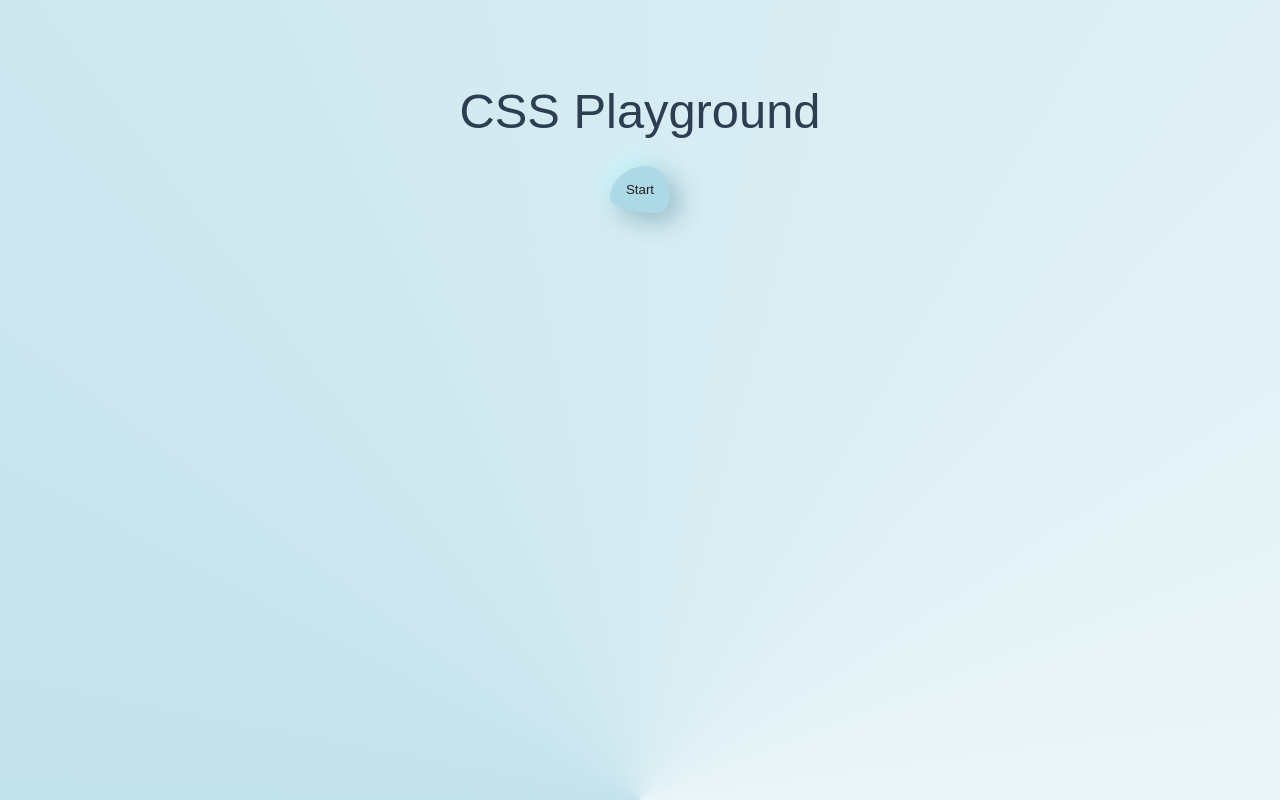
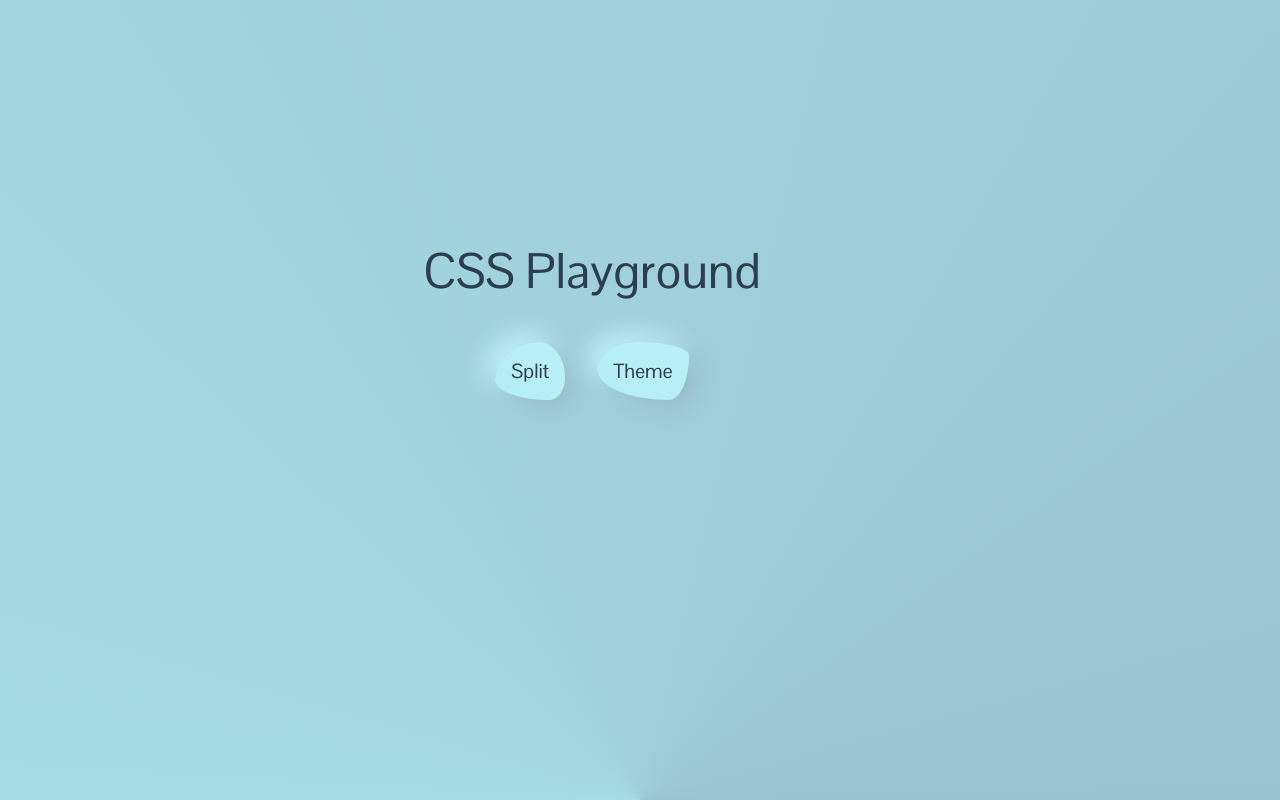
Before and after one commit to Miguel-Bento-Github/heavy, a Vue app: page / in a window 1280 px wide. Built offline with nearby package versions, Linux system fonts and the light colour scheme.

Commit message:
Add blend and update theme

```diff
--- a/src/App.vue
+++ b/src/App.vue
@@ -1,19 +1,68 @@
 <template>
-  <Button msg="Start" />
+  <main @resize="setRect" @mousemove="moveApp" ref="app" class="app">
+    <Button @split="showSplit = !showSplit" />
+    <Split v-show="showSplit" />
+  </main>
 </template>
 
 <script>
-  import Button from './components/Button.vue';
+  import Button from './components/Buttons.vue';
+  import Split from './components/Split.vue';
 
   export default {
     name: 'App',
     components: {
       Button,
+      Split,
+    },
+    data() {
+      return {
+        rect: 0,
+        showSplit: false,
+      };
+    },
+    methods: {
+      a() {
+        console.log('a');
+      },
+      moveApp({ clientX, clientY }) {
+        const { app } = this.$refs;
+        const { left, right, top, bottom } = this.rect;
+
+        const horizontalCenter = (left + right) / 2;
+        const x = horizontalCenter - clientX;
+
+        const verticalCenter = (top + bottom) / 2;
+        const y = verticalCenter - clientY;
+
+        app.style.setProperty('--shadowX', `${x / 100}px`);
+        app.style.setProperty('--shadowY', `${-y / 50}px`);
+        app.style.setProperty('--rotateY', `${x / 100}deg`);
+        app.style.setProperty('--rotateX', `${-y / 50}deg`);
+      },
+      setRect() {
+        const { app } = this.$refs;
+        this.rect = app.getBoundingClientRect();
+      },
+    },
+    mounted() {
+      this.setRect();
     },
   };
 </script>
 
-<style>
+<style lang="scss">
+  @import url('https://fonts.googleapis.com/css?family=Pontano+Sans:400');
+  @import './animation/morph.css';
+  @import './css/typography.css';
+
+  :root {
+    --default: #ace8f1;
+    --light: #c7f8ff;
+    --dark: #93b8c4;
+    --text: #2c3e50;
+  }
+
   * {
     box-sizing: border-box;
     margin: 0;
@@ -21,66 +70,35 @@
   }
 
   #app {
+    font-family: 'Pontano Sans', sans-serif;
     -webkit-font-smoothing: antialiased;
     -moz-osx-font-smoothing: grayscale;
     text-align: center;
-    color: #2c3e50;
-    background: conic-gradient(from 0.5turn at bottom center, #add8e6, #ffffff);
+    color: var(--text);
     height: 100vh;
-    width: 100%;
-    padding: 5rem;
+    width: 100vw;
+    padding: 10rem;
   }
 
-  @import url('https://fonts.googleapis.com/css?family=Pontano+Sans:400');
-
-  html {
-    font-size: 100%;
-  } /*16px*/
-
-  body {
-    font-family: 'Pontano Sans', sans-serif;
-    font-weight: 400;
-    line-height: 1.75;
+  .app {
+    border-radius: 1rem;
+    box-shadow: calc(-1 * var(--shadowX)) var(--shadowY) 30px var(--light),
+      var(--shadowX) calc(-1 * var(--shadowY)) 30px var(--dark);
+    padding: 5rem;
+    width: 90%;
+    transition: all 0.4s ease;
   }
 
-  p {
-    margin-bottom: 1rem;
+  .app:hover {
+    transform: rotateY(var(--rotateY)) rotateX(var(--rotateX));
   }
 
-  h1,
-  h2,
-  h3,
-  h4,
-  h5 {
-    margin: 3rem 0 1.38rem;
-    font-family: 'Pontano Sans', sans-serif;
-    font-weight: 400;
-    line-height: 1.3;
+  .fade-enter-active,
+  .fade-leave-active {
+    transition: opacity 0.4s ease-in-out;
   }
-
-  h1 {
-    margin-top: 0;
-    font-size: 3.052rem;
-  }
-
-  h2 {
-    font-size: 2.441rem;
-  }
-
-  h3 {
-    font-size: 1.953rem;
-  }
-
-  h4 {
-    font-size: 1.563rem;
-  }
-
-  h5 {
-    font-size: 1.25rem;
-  }
-
-  small,
-  .text_small {
-    font-size: 0.8rem;
+  .fade-enter,
+  .fade-leave-to {
+    opacity: 0;
   }
 </style>
--- /dev/null
+++ b/src/animation/morph.css
@@ -0,0 +1,35 @@
+@keyframes morph-a {
+  33% {
+    border-radius: 21% 79% 21% 79% / 69% 23% 77% 31%;
+  }
+  66% {
+    border-radius: 61% 39% 21% 79% / 69% 61% 39% 31%;
+  }
+  100% {
+    border-radius: 77% 23% 33% 67% / 43% 63% 37% 57%;
+  }
+}
+
+@keyframes morph-b {
+  33% {
+    border-radius: 17% 83% 22% 78% / 30% 30% 70% 70%;
+  }
+  66% {
+    border-radius: 48% 52% 22% 78% / 46% 23% 77% 54%;
+  }
+  100% {
+    border-radius: 26% 74% 22% 78% / 46% 23% 77% 54%;
+  }
+}
+
+@keyframes morph-c {
+  33% {
+    border-radius: 21% 79% 21% 79% / 69% 23% 77% 31%;
+  }
+  66% {
+    border-radius: 26% 74% 22% 78% / 46% 70% 30% 54%;
+  }
+  100% {
+    border-radius: 69% 31% 88% 12% / 30% 44% 56% 70%;
+  }
+}
--- /dev/null
+++ b/src/assets/themes.json
@@ -0,0 +1,4 @@
+{
+  "light": { "light": "#c7f8ff", "default": "#c7f8ff", "dark": "#93b8c4", "text": "#2c3e50" },
+  "passion": { "default": "#2c3e50", "light": "#d15f5f", "dark": "#c93131", "text": "#f3f3f3" }
+}
--- a/src/components/Button.vue
+++ /dev/null
@@ -1,52 +0,0 @@
-<template>
-  <section>
-    <h1>CSS Playground</h1>
-
-    <button class="button">
-      {{ msg }}
-    </button>
-  </section>
-</template>
-
-<script>
-  export default {
-    name: 'HelloWorld',
-    props: {
-      msg: String,
-    },
-  };
-</script>
-
-<!-- Add "scoped" attribute to limit CSS to this component only -->
-<style scoped>
-  .button {
-    border: 0;
-    border-radius: 21% 79% 21% 79% / 69% 23% 77% 31%;
-    padding: 1rem;
-    outline: thin;
-    background: #add8e6;
-    box-shadow: 8px 8px 26px #93b8c4, -8px -8px 26px #c7f8ff;
-    transition: all 0.2s ease;
-    color: #222;
-    animation: morph 8s ease-in-out infinite both alternate;
-  }
-
-  .button:hover {
-    border-radius: 77% 23% 33% 67% / 43% 63% 37% 57%;
-    box-shadow: 6px 6px 20px #93b6c4, -6px -6px 20px #c7f8ff;
-  }
-
-  .button:active {
-    border-radius: 61% 39% 21% 79% / 69% 61% 39% 31%;
-    box-shadow: 3px 3px 10px #93b3c4, -3px -3px 10px #c7f8ff;
-  }
-
-  @keyframes morph {
-    0% {
-      border-radius: 77% 23% 33% 67% / 43% 63% 37% 57%;
-    }
-    100% {
-      border-radius: 61% 39% 21% 79% / 69% 61% 39% 31%;
-    }
-  }
-</style>
--- /dev/null
+++ b/src/components/Buttons.vue
@@ -0,0 +1,94 @@
+<template>
+  <section>
+    <h1>CSS Playground</h1>
+
+    <div class="container">
+      <button @click="$emit('split')" class="button button-a">
+        Split
+      </button>
+      <button @click="updateTheme" class="button button-b">
+        Theme
+      </button>
+    </div>
+  </section>
+</template>
+
+<script>
+  import theme from '../assets/themes.json';
+
+  export default {
+    name: 'Button',
+    props: {
+      msg: String,
+    },
+    data() {
+      return {
+        theme: theme,
+        activeTheme: 'light',
+      };
+    },
+    methods: {
+      updateTheme() {
+        const { passion, light } = this.theme;
+        const newTheme = this.activeTheme === 'light' ? passion : light;
+        this.updateColorProperties(Object.entries(newTheme));
+        this.activeTheme = this.activeTheme === 'light' ? 'passion' : 'light';
+      },
+      /**
+       * Sets the new theme colors by changing the css property correspondent to @arg name
+       *
+       * Currently supports any theme by passing the correct array.
+       * Please refer to /assets/themes.json for a schema.
+       *
+       * @param {Array<Array<string>>} colors
+       * @returns {void}
+       */
+      updateColorProperties(colors) {
+        colors.forEach(([name, hex]) => {
+          document.body.style.setProperty(`--${name}`, hex);
+        });
+      },
+    },
+  };
+</script>
+
+<style scoped>
+  .container {
+    display: flex;
+    gap: 2rem;
+    justify-content: center;
+  }
+
+  .button {
+    margin-top: 1rem;
+    border: 0;
+    border-radius: 21% 79% 21% 79% / 69% 23% 77% 31%;
+    padding: 1rem;
+    outline: thin;
+    background: conic-gradient(from -90deg at top left, var(--light), var(--default));
+    box-shadow: 8px 8px 26px var(--dark), -8px -8px 26px var(--light);
+    transition: all 0.2s ease;
+    color: var(--text);
+    cursor: pointer;
+  }
+
+  .button:hover {
+    box-shadow: 6px 6px 15px var(--dark), -6px -6px 15px var(--light);
+  }
+
+  .button:active {
+    box-shadow: 3px 3px 10px var(--dark), -3px -3px 10px var(--light);
+  }
+
+  .button-a {
+    animation: morph-a 10s ease-in-out infinite alternate;
+  }
+
+  .button-b {
+    animation: morph-b 10s ease-in-out infinite alternate;
+  }
+
+  .button-c {
+    animation: morph-c 10s ease-in-out infinite alternate;
+  }
+</style>
--- /dev/null
+++ b/src/components/Split.vue
@@ -0,0 +1,65 @@
+<template>
+  <input
+    ref="split"
+    @input="$refs.split.style.setProperty('--value', +$refs.split.value)"
+    class="split"
+    type="range"
+    style="--value: 50"
+  />
+</template>
+
+<script>
+  export default {};
+</script>
+
+<style lang="scss" scoped>
+  @mixin track() {
+    border: 0;
+    width: 100%;
+    height: 100%;
+    background: url(https://images.pexels.com/photos/3800030/pexels-photo-3800030.jpeg?auto=compress&cs=tinysrgb&dpr=2&w=500)
+        10% / cover,
+      linear-gradient(90deg, transparent var(--p), var(--light) 0);
+    background-blend-mode: exclusion;
+    border-radius: 0.5rem;
+  }
+
+  @mixin thumb() {
+    border: none;
+    width: 0.5rem;
+    height: 100%;
+    background: conic-gradient(from -20deg at top left, var(--dark), var(--text));
+    filter: drop-shadow(0 0 2px var(--dark));
+    border-radius: 1rem;
+    cursor: move;
+  }
+
+  .split {
+    margin-top: 2rem;
+    display: block;
+    width: 100%;
+    height: 30vh;
+    border-radius: 1rem;
+    outline: thin;
+    opacity: 0.8;
+    padding: 0;
+  }
+
+  [type='range'] {
+    --p: calc(var(--value) * 1%);
+
+    &,
+    &::-webkit-slider-thumb,
+    &::-webkit-slider-runnable-track {
+      -webkit-appearance: none;
+    }
+
+    &::-webkit-slider-runnable-track {
+      @include track;
+    }
+
+    &::-webkit-slider-thumb {
+      @include thumb;
+    }
+  }
+</style>
--- /dev/null
+++ b/src/css/typography.css
@@ -0,0 +1,61 @@
+html {
+  font-size: 100%;
+} /*16px*/
+
+body {
+  font-family: 'Pontano Sans', sans-serif;
+  font-weight: 400;
+  line-height: 1.75;
+  width: 100%;
+  height: 100%;
+  background: conic-gradient(from 0.5turn at bottom center, var(--default), var(--dark));
+}
+
+p {
+  margin-bottom: 1rem;
+}
+
+h1,
+h2,
+h3,
+h4,
+h5 {
+  margin: 3rem 0 1.38rem;
+  font-family: 'Pontano Sans', sans-serif;
+  font-weight: 400;
+  line-height: 1.3;
+}
+
+h1 {
+  margin-top: 0;
+  font-size: 3.052rem;
+}
+
+h2 {
+  font-size: 2.441rem;
+}
+
+h3 {
+  font-size: 1.953rem;
+}
+
+h4 {
+  font-size: 1.563rem;
+}
+
+h5 {
+  font-size: 1.25rem;
+}
+
+input,
+button {
+  font-family: 'Pontano Sans', sans-serif;
+  padding: 0.5rem;
+  font-size: 1.25rem;
+  color: #2c3e50;
+}
+
+small,
+.text_small {
+  font-size: 0.8rem;
+}
--- /dev/null
+++ b/vue.config.js
@@ -0,0 +1 @@
+module.exports = {}
```
Also changed, not shown: package.json (+6 -4 lines), 2 other files (tests, documents, lock files or other folders).
